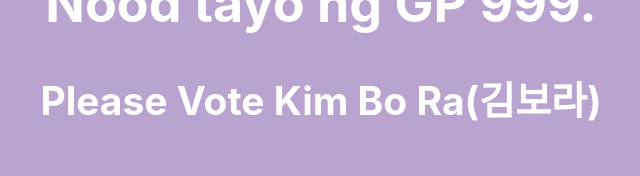
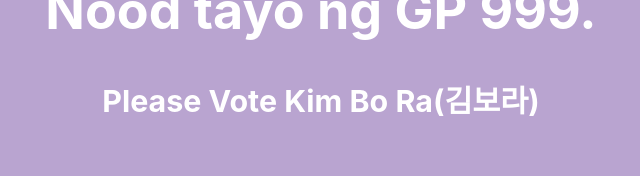
Before and after one commit to ArvsssDT/myfirstreact, a React (Create React App) app: page / in a window 1280 px wide. Shown: the part 497-673 px from the top of the page, without its empty margins (319-959 px from the left). Built offline with nearby package versions, Linux system fonts and the light colour scheme.

Commit message:
Update App.js

```diff
--- a/src/App.js
+++ b/src/App.js
@@ -7,7 +7,7 @@ function App() {
       <header className="App-header">
         <img src="https://static.wikia.nocookie.net/kpop/images/f/f2/Girls_Planet_999_logo.png/revision/latest/scale-to-width-down/400?cb=20210905230415" className="App-logo" alt="logo" />
         <p>
-        <h1>Nood tayo ng GP 999.</h1> <h2> Please Vote Kim Bo Ra(김보라)</h2>
+        <h1>Nood tayo ng GP 999.</h1> <h3> Please Vote Kim Bo Ra(김보라)</h3>
         </p>
 
         <a
```
